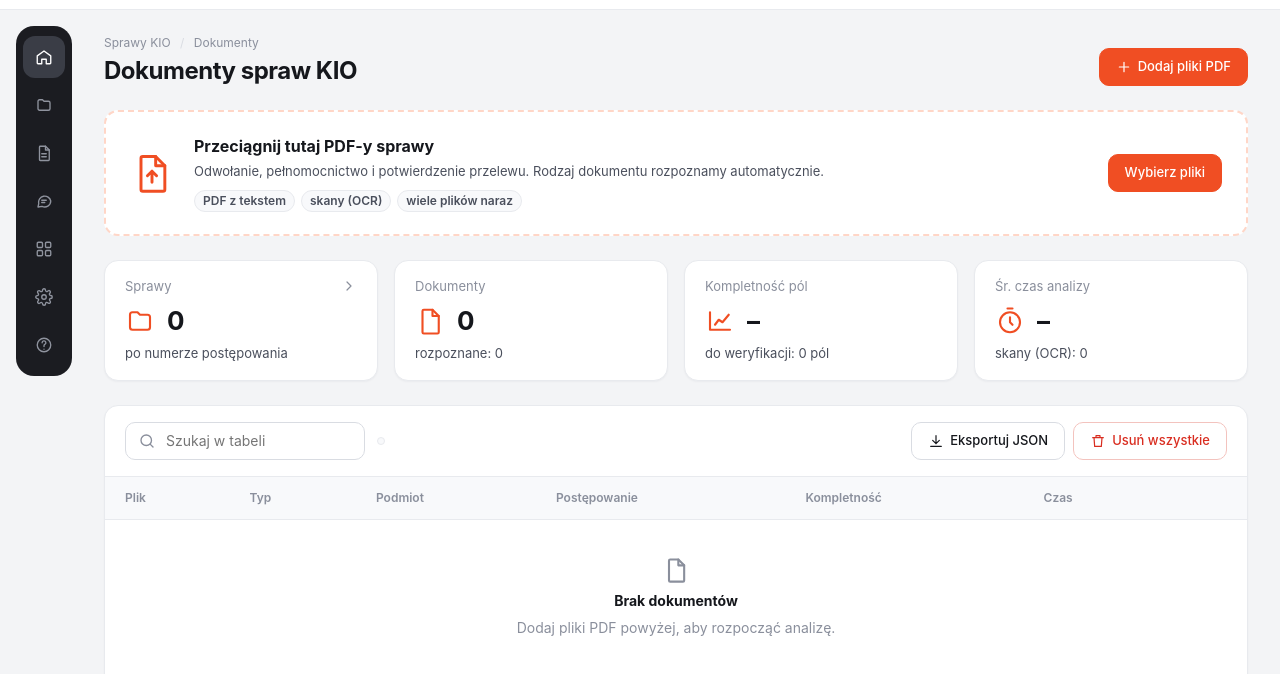
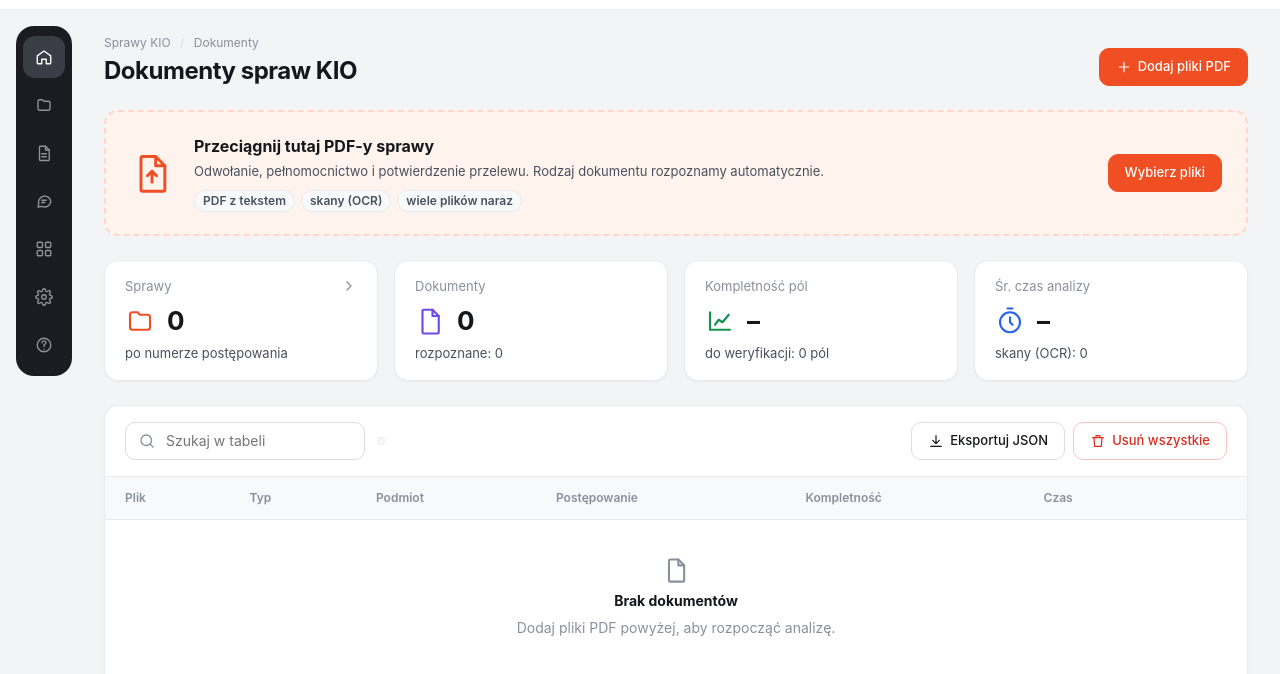
Before and after one commit to praha6248/odwolania2Json, a plain HTML site: page odwolania2json/web/static/index.html in a window 1280 px wide. Shown: the part 54-728 px from the top of the page. Drawn offline with Linux system fonts and the light colour scheme; no server answers.

Commit message:
Tint the drop zone and give KPI icons the table palette
The drop zone gets the light accent background. KPI icons reuse the colours
already used below in the table: violet for documents, green for field
completeness like the meter bars, blue for analysis time, and the accent
for cases, so the tiles stay distinct while matching the rest of the page.
Screenshots regenerated.

```diff
--- a/odwolania2json/web/static/app.css
+++ b/odwolania2json/web/static/app.css
@@ -512,4 +512,8 @@ select { height: 34px; padding: 0 28px 0 10px; border: 1px solid var(--line-stro
 @media (max-width: 720px) { .kpi-icon svg { width: 24px; height: 24px; } }
 
 .kpi-icon, .kpi-icon.accent { color: var(--accent); }
-.dropzone:hover { background: var(--accent-soft); }
+.kpi-icon.violet { color: var(--violet); }
+.kpi-icon.green { color: var(--green); }
+.kpi-icon.blue { color: var(--blue); }
+.dropzone { background: var(--accent-soft); border-color: var(--accent-line); }
+.dropzone:hover { background: #ffeadf; border-color: var(--accent); }
--- a/odwolania2json/web/static/index.html
+++ b/odwolania2json/web/static/index.html
@@ -68,17 +68,17 @@
         </button>
         <div class="kpi">
           <div class="kpi-label">Dokumenty</div>
-          <div class="kpi-row"><span class="kpi-icon accent"><svg viewBox="0 0 24 24"><path d="M7 3h7l5 5v13a1 1 0 0 1-1 1H7a1 1 0 0 1-1-1V4a1 1 0 0 1 1-1z"/><path d="M14 3v5h5"/></svg></span><span class="kpi-value" id="k-total">0</span></div>
+          <div class="kpi-row"><span class="kpi-icon violet"><svg viewBox="0 0 24 24"><path d="M7 3h7l5 5v13a1 1 0 0 1-1 1H7a1 1 0 0 1-1-1V4a1 1 0 0 1 1-1z"/><path d="M14 3v5h5"/></svg></span><span class="kpi-value" id="k-total">0</span></div>
           <div class="kpi-sub" id="k-total-sub">rozpoznane: 0</div>
         </div>
         <div class="kpi">
           <div class="kpi-label">Kompletność pól</div>
-          <div class="kpi-row"><span class="kpi-icon accent"><svg viewBox="0 0 24 24"><path d="M4 19V5M4 19h16M8 15l3-4 3 2 5-6"/></svg></span><span class="kpi-value" id="k-fill">–</span></div>
+          <div class="kpi-row"><span class="kpi-icon green"><svg viewBox="0 0 24 24"><path d="M4 19V5M4 19h16M8 15l3-4 3 2 5-6"/></svg></span><span class="kpi-value" id="k-fill">–</span></div>
           <div class="kpi-sub" id="k-review-sub">do weryfikacji: 0 pól</div>
         </div>
         <div class="kpi">
           <div class="kpi-label">Śr. czas analizy</div>
-          <div class="kpi-row"><span class="kpi-icon accent"><svg viewBox="0 0 24 24"><circle cx="12" cy="13" r="8"/><path d="M12 9v4l2 2M10 2h4"/></svg></span><span class="kpi-value" id="k-time">–</span></div>
+          <div class="kpi-row"><span class="kpi-icon blue"><svg viewBox="0 0 24 24"><circle cx="12" cy="13" r="8"/><path d="M12 9v4l2 2M10 2h4"/></svg></span><span class="kpi-value" id="k-time">–</span></div>
           <div class="kpi-sub" id="k-ocr">skany (OCR): 0</div>
         </div>
       </div>
```
Also changed, not shown: docs/screenshots/01-dokumenty.png, docs/screenshots/09-telefon-dokumenty.png.
